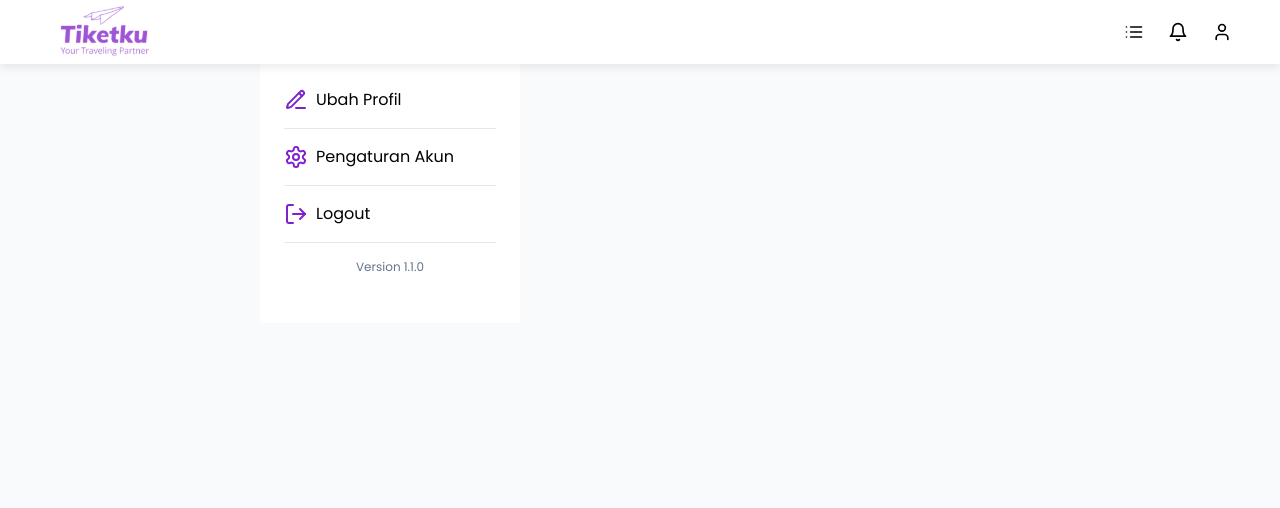
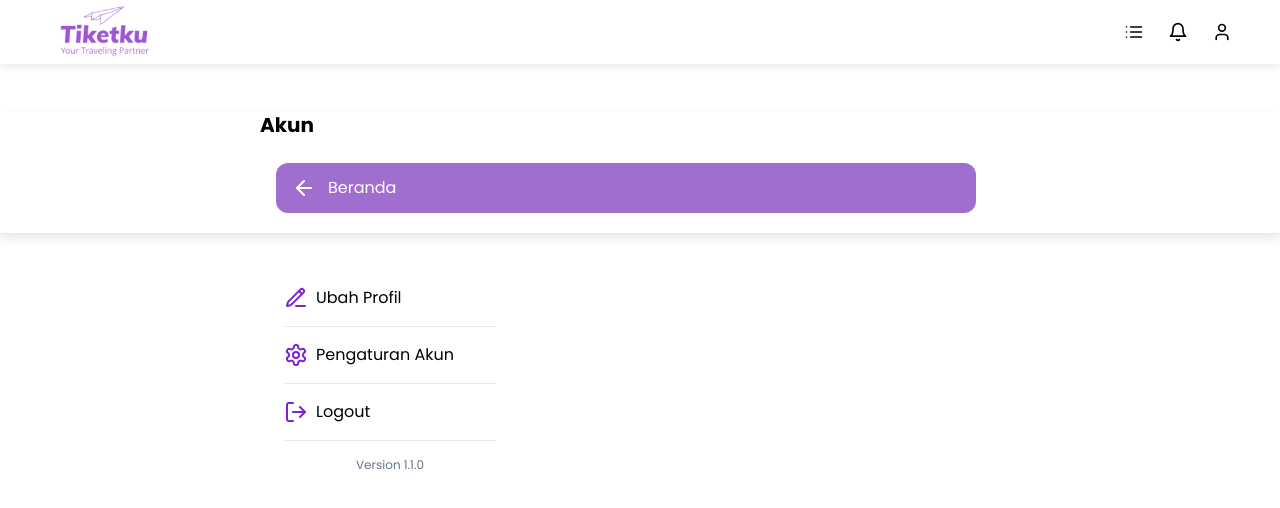
Before and after one commit to Final-Project-Team12/FE-FINAL_PROJECT-TEAM_12, a React (Vite) app: page /account in a window 1280 px wide. Shown: the top 508 px of the page. Built offline with nearby package versions, Linux system fonts and the light colour scheme; no server answers.

Commit message:
feat: add HeaderAccount

```diff
--- a/src/components/Account.jsx
+++ b/src/components/Account.jsx
@@ -1,14 +1,16 @@
 import AccountSidebar from "./UI/AccountSidebar";
+import HeaderAccount from "./UI/HeaderAccount";
 import NavbarLogin from "./UI/NavbarLogin";
 
 const Account = () => {
   return (
-    <div className="min-h-screen bg-gray-50 overflow-x-hidden">
+    <>
       <NavbarLogin />
+      <HeaderAccount/>
       <div className="flex ml-[260px] mr-[212px]">
         <AccountSidebar/>
       </div>
-    </div>
+    </>
   );
 }
 
--- a/src/components/UI/AccountSidebar.jsx
+++ b/src/components/UI/AccountSidebar.jsx
@@ -3,7 +3,7 @@ import { LogOut, PencilLine, Settings } from 'lucide-react';
 const AccountSidebar = () => {
   return (
     <>
-      <div className=" mb-[47px]">
+      <div className=" mb-[47px] mt-7">
         <div className="w-[260px] bg-white p-6">
 
           {/* Ubah Profil */}
--- /dev/null
+++ b/src/components/UI/HeaderAccount.jsx
@@ -0,0 +1,29 @@
+import { ArrowLeft } from 'lucide-react';
+import { useNavigate } from 'react-router-dom';
+
+const HeaderTicket = () => {
+  const navigate = useNavigate();
+
+  return (
+    <div className="border-b shadow-[0px_4px_10px_rgba(0,0,0,0.1)] pb-5">
+      <div className="ml-[260px] mr-[212px] mt-[47px]">
+        <h2 className="text-xl font-bold mb-[24px]">Akun</h2>
+        <div className="flex gap-3 mx-4">
+          <div
+            className="w-[700px] h-[50px] rounded-[12px] bg-[#A06ECE] flex items-center "
+            onClick={() => navigate('/')}
+          >
+            <ArrowLeft
+              className="w-6 h-6 ml-4 hover:scale-125 hover: transition-all duration-10 text-white"
+            />
+            <div className="ml-3 text-white">
+              Beranda
+            </div>
+          </div>
+        </div>
+      </div>
+    </div>
+  );
+};
+
+export default HeaderTicket;
```
